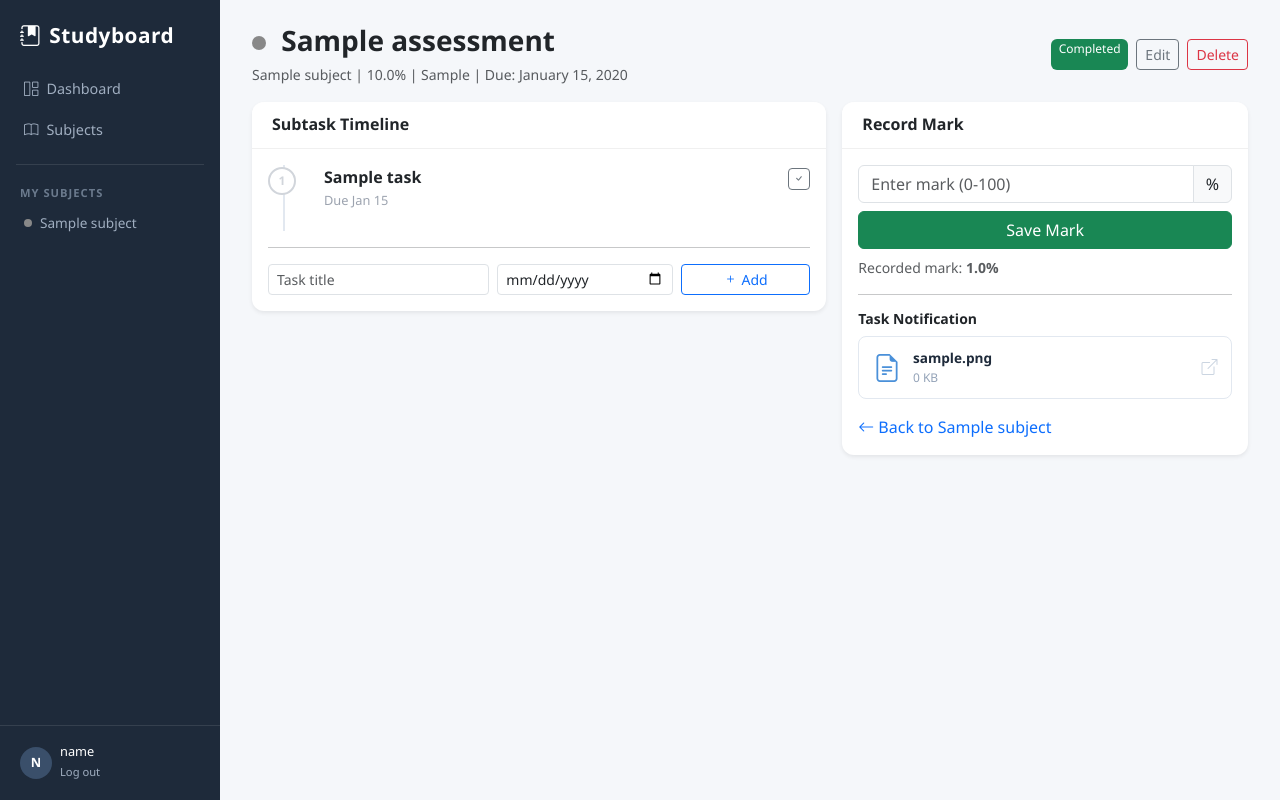
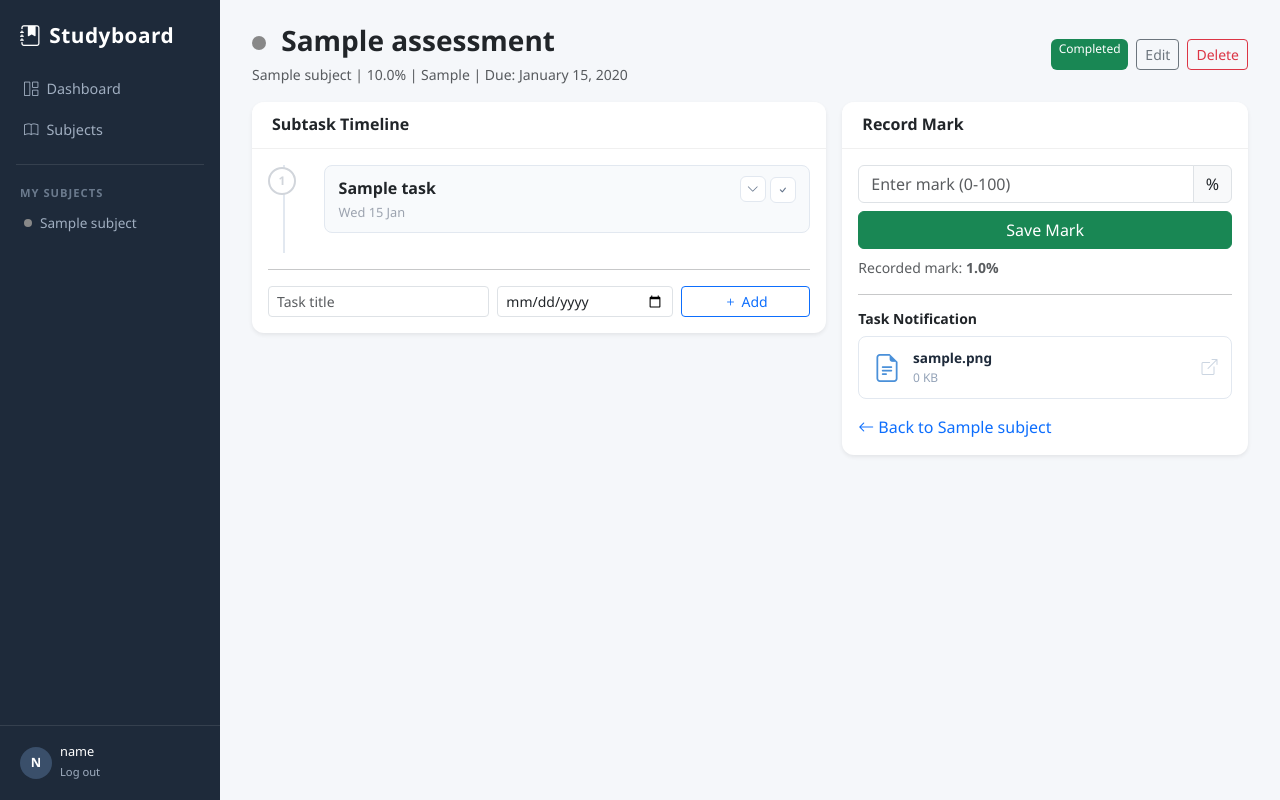
Before and after one commit to JamesKings480/StudyBoard, a Flask app: page /assessment/1 in a window 1280 px wide. Run offline with Flask 3, Linux system fonts and the light colour scheme; a user stored in the database is signed in; tables that the repository leaves empty hold one stand-in row (values such as "Sample post"); some libraries are stand-ins or nearby versions.

Commit message:
Added AI subtask descriptions
AI now returns a
short paragraph per subtask explaining exactly how to do that step for this
particular task, referring to the real requirements in the notification. New
description column on tasks.. Also added fallback subtasks incase of a problem.

```diff
--- a/app.py
+++ b/app.py
@@ -132,6 +132,83 @@ def get_notification_text(form):
 
     file_info = {'name': filename, 'size': file_size, 'data': file_data}
     return extracted[:MAX_NOTIFICATION_CHARS], file_info, None
+
+FALLBACK_STEPS = {
+    'Essay': [
+        'Read the task notification and marking criteria',
+        'Research and gather your sources',
+        'Plan the structure and write your thesis',
+        'Write the first draft',
+        'Edit, proofread and check the referencing',
+    ],
+    'Exam': [
+        'Collect all your notes and past papers',
+        'Summarise each topic onto one page',
+        'Practise questions under timed conditions',
+        'Review everything you got wrong',
+        'Final revision of your weakest topics',
+    ],
+    'Research Task': [
+        'Read the task notification and marking criteria',
+        'Find and record your sources',
+        'Take notes and gather your evidence',
+        'Write the draft',
+        'Proofread and finish the bibliography',
+    ],
+    'Practical': [
+        'Read the task notification and safety requirements',
+        'Plan the method and gather materials',
+        'Carry out the practical and record results',
+        'Analyse your results',
+        'Write up the report',
+    ],
+    'Presentation': [
+        'Read the task notification and marking criteria',
+        'Research the content',
+        'Build the slides or visuals',
+        'Rehearse out loud and time yourself',
+        'Final rehearsal and fix the timing',
+    ],
+    'Assignment': [
+        'Read the task notification and marking criteria',
+        'Break the task into its required parts',
+        'Do the research or the working',
+        'Write or build the draft',
+        'Check against the marking criteria and submit',
+    ],
+    'Other': [
+        'Read the task notification and marking criteria',
+        'Plan what needs doing',
+        'Do the main body of the work',
+        'Review against the marking criteria',
+        'Final check and submit',
+    ],
+}
+
+
+def build_fallback_subtasks(assessment_type, days_available):
+    steps = FALLBACK_STEPS.get(assessment_type, FALLBACK_STEPS['Other'])
+    subtasks = []
+    for index, title in enumerate(steps):
+        fraction = (len(steps) - index - 1) / len(steps)
+        subtasks.append({'title': title, 'days_before_due': int(days_available * fraction)})
+    return subtasks
+
+
+def save_subtasks(assessment, subtasks):
+    today = date.today()
+    for item in subtasks:
+        task_date = assessment.due_date - timedelta(days=item['days_before_due'])
+        if task_date < today:
+            task_date = today
+        task = Task(
+            title=item['title'],
+            description=item.get('description') or None,
+            scheduled_date=task_date,
+            assessment_id=assessment.id
+        )
+        db.session.add(task)
+    db.session.commit()
 
 csrf = CSRFProtect(app)
 db.init_app(app)
@@ -373,7 +450,15 @@ def create_assessment(subject_id):
             assessment.task_file_data = file_info['data']
         db.session.add(assessment)
         db.session.commit()
-        flash(f'Assessment "{assessment.name}" created!', 'success')
+
+        days_available = (assessment.due_date - date.today()).days
+        subtasks = generate_subtasks(assessment.assessment_type, days_available, assessment.task_notification)
+        if subtasks:
+            save_subtasks(assessment, subtasks)
+            flash(f'Assessment "{assessment.name}" created with an AI study plan!', 'success')
+        else:
+            save_subtasks(assessment, build_fallback_subtasks(assessment.assessment_type, days_available))
+            flash(f'Assessment "{assessment.name}" created, but the AI plan was not available so I have used a standard {assessment.assessment_type.lower()} plan. You can edit the subtasks below.', 'warning')
         return redirect(url_for('assessment_detail', assessment_id=assessment.id))
     return render_template('assessment_form.html', form=form, subject=subject, assessment=None, title='New Assessment')
 
--- a/groq_client.py
+++ b/groq_client.py
@@ -13,9 +13,10 @@ SUBTASK_SCHEMA = {
                 'type': 'object',
                 'properties': {
                     'title': {'type': 'string'},
+                    'description': {'type': 'string'},
                     'days_before_due': {'type': 'integer'}
                 },
-                'required': ['title', 'days_before_due'],
+                'required': ['title', 'description', 'days_before_due'],
                 'additionalProperties': False
             }
         }
@@ -32,11 +33,14 @@ def build_subtask_prompt(assessment_type, days_available, task_text):
     prompt += 'Assessment type: ' + str(assessment_type) + ' '
     prompt += 'Days available: ' + str(days_available) + ' '
     prompt += 'Task notification: ' + str(task_text) + ' '
-    prompt += 'Return JSON with a list of subtasks, each having a title and days_before_due. '
-    prompt += 'Give between 4 and 8 subtasks. days_before_due counts backwards from the '
-    prompt += 'due date, so the first thing to do has the largest number. '
-    prompt += 'Every title must be a specific action drawn from this task notification, '
-    prompt += 'not generic study advice. Keep each title under 15 words.'
+    prompt += 'Return JSON with a list of subtasks, each having a title, a description '
+    prompt += 'and days_before_due. Give between 4 and 8 subtasks. days_before_due counts '
+    prompt += 'backwards from the due date, so the first thing to do has the largest number. '
+    prompt += 'The title is one short line naming the step, under 15 words. '
+    prompt += 'The description is two or three sentences telling the student exactly how to '
+    prompt += 'do that step for this particular task, referring to the actual requirements '
+    prompt += 'and marking criteria in the notification above. '
+    prompt += 'Every subtask must be specific to this task, not generic study advice.'
     return prompt
 
 
@@ -50,7 +54,11 @@ def clean_subtasks(raw_subtasks):
             days = int(item.get('days_before_due', 0))
         except (TypeError, ValueError):
             days = 0
-        cleaned.append({'title': title[:200], 'days_before_due': max(0, days)})
+        cleaned.append({
+            'title': title[:200],
+            'description': str(item.get('description', '')).strip(),
+            'days_before_due': max(0, days)
+        })
     return cleaned
 
 
@@ -71,7 +79,7 @@ def generate_subtasks(assessment_type, days_available, task_text):
                 'content': build_subtask_prompt(assessment_type, days_available, task_text)
             }],
             reasoning_effort='low',
-            max_completion_tokens=4000,
+            max_completion_tokens=6000,
             response_format={
                 'type': 'json_schema',
                 'json_schema': {
--- a/models.py
+++ b/models.py
@@ -74,6 +74,7 @@ class Task(db.Model):
     __tablename__ = 'tasks'
     id = db.Column(db.Integer, primary_key=True)
     title = db.Column(db.String(200), nullable=False)
+    description = db.Column(db.Text, nullable=True)
     scheduled_date = db.Column(db.Date, nullable=False)
     status = db.Column(db.String(20), nullable=False, default='Incomplete')
     assessment_id = db.Column(db.Integer, db.ForeignKey('assessments.id'), nullable=False)
--- a/static/css/style.css
+++ b/static/css/style.css
@@ -610,3 +610,62 @@ a.file-preview-card:hover {
 a.file-preview-card:hover .file-preview-open {
     color: var(--sb-primary);
 }
+
+.subtask-box {
+    background-color: #f8fafc;
+    border: 1px solid #e2e8f0;
+    border-radius: 8px;
+    padding: 0.65rem 0.85rem;
+}
+
+.subtask-box.done {
+    background-color: #f1f5f9;
+}
+
+.subtask-head {
+    display: flex;
+    justify-content: space-between;
+    align-items: flex-start;
+    gap: 0.5rem;
+}
+
+.subtask-main {
+    min-width: 0;
+}
+
+.subtask-actions {
+    display: flex;
+    gap: 0.25rem;
+    flex-shrink: 0;
+}
+
+.subtask-btn {
+    background-color: #ffffff;
+    border: 1px solid #e2e8f0;
+    border-radius: 6px;
+    color: #64748b;
+    width: 26px;
+    height: 26px;
+    display: inline-flex;
+    align-items: center;
+    justify-content: center;
+    font-size: 0.75rem;
+    padding: 0;
+    cursor: pointer;
+    transition: border-color 0.15s ease, color 0.15s ease;
+}
+
+.subtask-btn:hover {
+    border-color: var(--sb-primary);
+    color: var(--sb-primary);
+}
+
+.subtask-detail {
+    margin-top: 0.6rem;
+    padding-top: 0.6rem;
+    border-top: 1px solid #e2e8f0;
+    font-size: 0.85rem;
+    line-height: 1.5;
+    color: #475569;
+    white-space: pre-line;
+}
--- a/static/js/app.js
+++ b/static/js/app.js
@@ -288,3 +288,13 @@ function setupDropZone() {
         }
     });
 }
+
+function toggleSubtask(btn, taskId) {
+    var detail = document.getElementById('subtaskDetail' + taskId);
+    if (!detail) return;
+    var isOpen = detail.style.display !== 'none';
+    detail.style.display = isOpen ? 'none' : 'block';
+    btn.setAttribute('aria-expanded', isOpen ? 'false' : 'true');
+    btn.setAttribute('title', isOpen ? 'Show details' : 'Hide details');
+    btn.querySelector('i').className = isOpen ? 'bi bi-chevron-down' : 'bi bi-chevron-up';
+}
--- a/templates/assessment_detail.html
+++ b/templates/assessment_detail.html
@@ -43,17 +43,29 @@
                             {{ loop.index }}
                             {% endif %}
                         </div>
-                        <div class="d-flex justify-content-between align-items-start">
-                            <div>
-                                <div class="task-title {% if is_complete %}done{% endif %}">{{ t.title }}</div>
-                                <div class="task-meta">Due {{ t.scheduled_date.strftime('%b %d') }}</div>
+                        <div class="subtask-box {% if is_complete %}done{% endif %}">
+                            <div class="subtask-head">
+                                <div class="subtask-main">
+                                    <div class="task-title {% if is_complete %}done{% endif %}">{{ t.title }}</div>
+                                    <div class="task-meta">{{ t.scheduled_date.strftime('%a %d %b') }}</div>
+                                </div>
+                                <div class="subtask-actions">
+                                    {% if t.description %}
+                                    <button type="button" class="subtask-btn" onclick="toggleSubtask(this, {{ t.id }})" aria-expanded="false" title="Show details">
+                                        <i class="bi bi-chevron-down"></i>
+                                    </button>
+                                    {% endif %}
+                                    <form method="POST" action="{{ url_for('toggle_task', task_id=t.id) }}" class="d-inline">
+                                        <input type="hidden" name="csrf_token" value="{{ csrf_token() }}">
+                                        <button type="submit" class="subtask-btn" title="{% if is_complete %}Mark as not done{% else %}Mark as done{% endif %}">
+                                            <i class="bi bi-{% if is_complete %}arrow-counterclockwise{% else %}check{% endif %}"></i>
+                                        </button>
+                                    </form>
+                                </div>
                             </div>
-                            <form method="POST" action="{{ url_for('toggle_task', task_id=t.id) }}">
-                                <input type="hidden" name="csrf_token" value="{{ csrf_token() }}">
-                                <button type="submit" class="btn btn-sm btn-outline-secondary" style="padding: 0.1rem 0.3rem; font-size: 0.7rem;">
-                                    <i class="bi bi-{% if is_complete %}arrow-counterclockwise{% else %}check{% endif %}"></i>
-                                </button>
-                            </form>
+                            {% if t.description %}
+                            <div class="subtask-detail" id="subtaskDetail{{ t.id }}" style="display:none;">{{ t.description }}</div>
+                            {% endif %}
                         </div>
                     </div>
                     {% endfor %}
```
